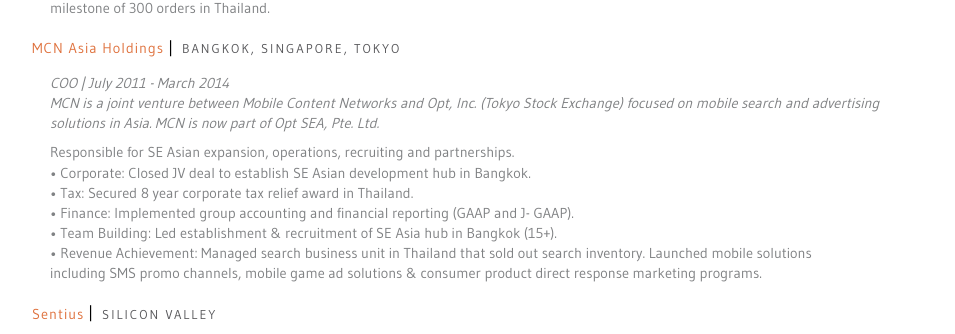
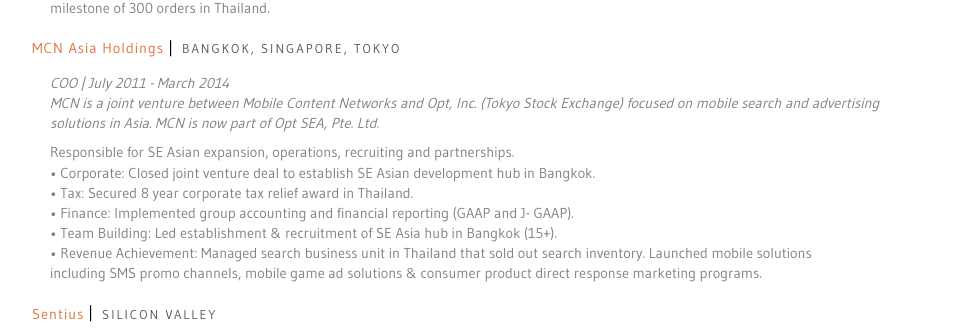
Before and after one commit to richardmreed/richardmreed.github.io, a plain HTML site: page index.html in a window 1280 px wide. Shown: the part 1334-1668 px from the top of the page, without its empty margins (160-1115 px from the left). Drawn offline with Linux system fonts and the light colour scheme.

Commit message:
Add files via upload

```diff
--- a/index.html
+++ b/index.html
@@ -35,7 +35,7 @@
         <p class="category-description">Led SE Asian launch of direct response marketing consumer products joint venture.<br>• Corporate & Finance: Closed seed financing, setup group companies in USA, Japan and Thailand; accounting and financial reporting systems.<br>• Team Building: Responsible for recruitment for Bangkok and Tokyo teams.<br>• Operations: Established partnerships for web and TV media buys, call center, fulfillment, payment processing, importation, FDA approvals and bonded warehouses.<br>• Revenue Achievement: Average order size of $100+. Call center inbound conversion rate of 50%+. Peak online order per day milestone of 300 orders in Thailand.</p>
       <a class="primary-titles" href="http://www.optsea.com" target="_blank">MCN Asia Holdings</a> | <span class="location">Bangkok, Singapore, Tokyo</span></p>
         <p class="category-details">COO | July 2011 - March 2014<br>MCN is a joint venture between Mobile Content Networks and Opt, Inc. (Tokyo Stock Exchange) focused on mobile search and advertising solutions in Asia. MCN is now part of Opt SEA, Pte. Ltd.</p>
-        <p class="category-description">Responsible for SE Asian expansion, operations, recruiting and partnerships.<br>• Corporate: Closed JV deal to establish SE Asian development hub in Bangkok.<br>• Tax: Secured 8 year corporate tax relief award in Thailand.<br>• Finance: Implemented group accounting and financial reporting (GAAP and J- GAAP).<br>• Team Building: Led establishment & recruitment of SE Asia hub in Bangkok (15+).<br>• Revenue Achievement: Managed search business unit in Thailand that sold out search inventory. Launched mobile solutions including SMS promo channels, mobile game ad solutions & consumer product direct response marketing programs.</p>
+        <p class="category-description">Responsible for SE Asian expansion, operations, recruiting and partnerships.<br>• Corporate: Closed joint venture deal to establish SE Asian development hub in Bangkok.<br>• Tax: Secured 8 year corporate tax relief award in Thailand.<br>• Finance: Implemented group accounting and financial reporting (GAAP and J- GAAP).<br>• Team Building: Led establishment & recruitment of SE Asia hub in Bangkok (15+).<br>• Revenue Achievement: Managed search business unit in Thailand that sold out search inventory. Launched mobile solutions including SMS promo channels, mobile game ad solutions & consumer product direct response marketing programs.</p>
          <a class="primary-titles" href="http://www.sentius-corp.com" target="_blank">Sentius</a> | <span class="location">Silicon Valley</span></p>
         <p class="category-details">Business Manager | June 2000 - March 2005<br>Sentius is the maker of RichLink, which automates and centralizes the management and distribution of links and metatags at the word, phrase, and metadata level.</p>
         <p class="category-description">Managed operations for a global content discovery enterprise software company.<br>• Responsible for operations, finance, corporate planning, corporate governance, human resources and legal functions for US and Japan offices.</p>
```
